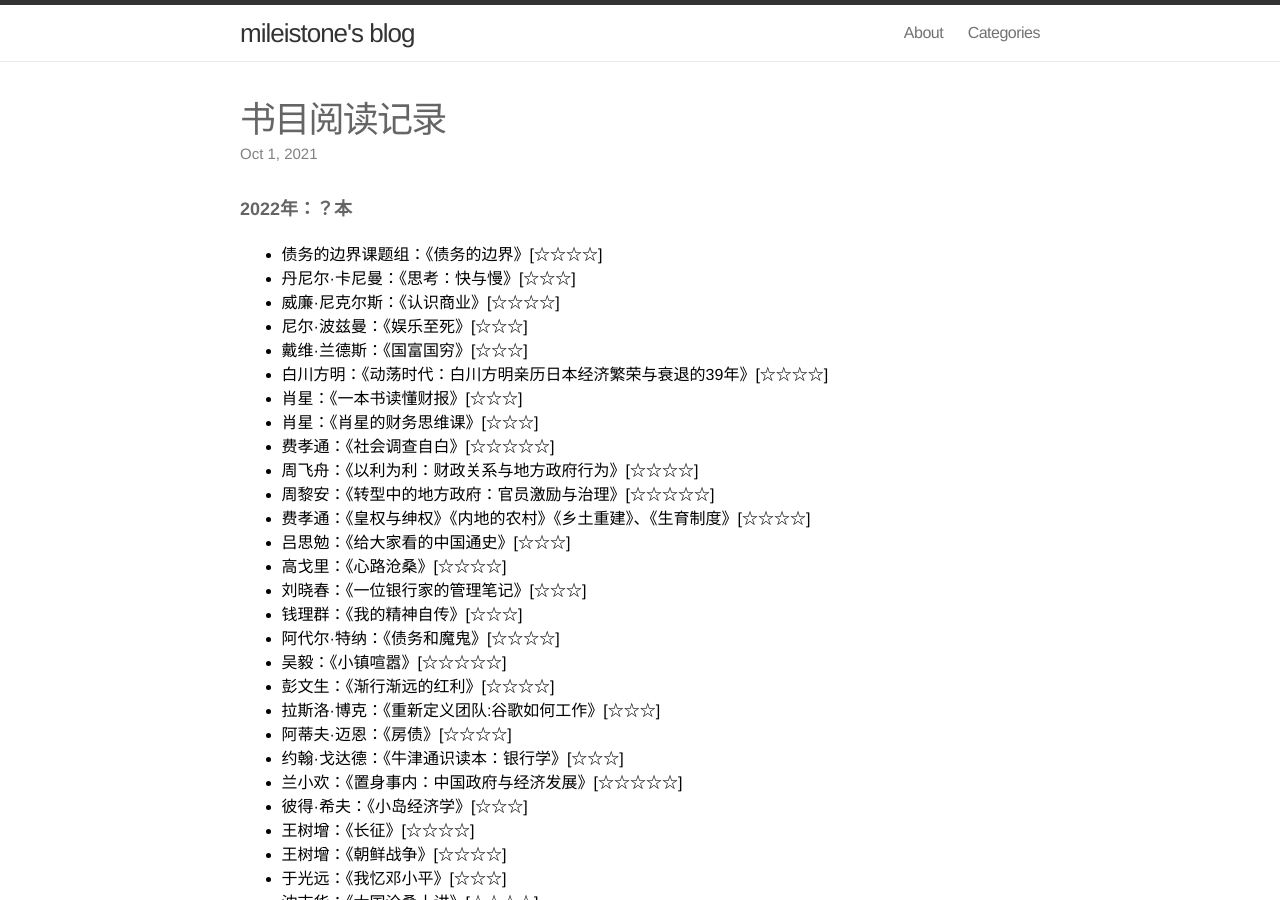
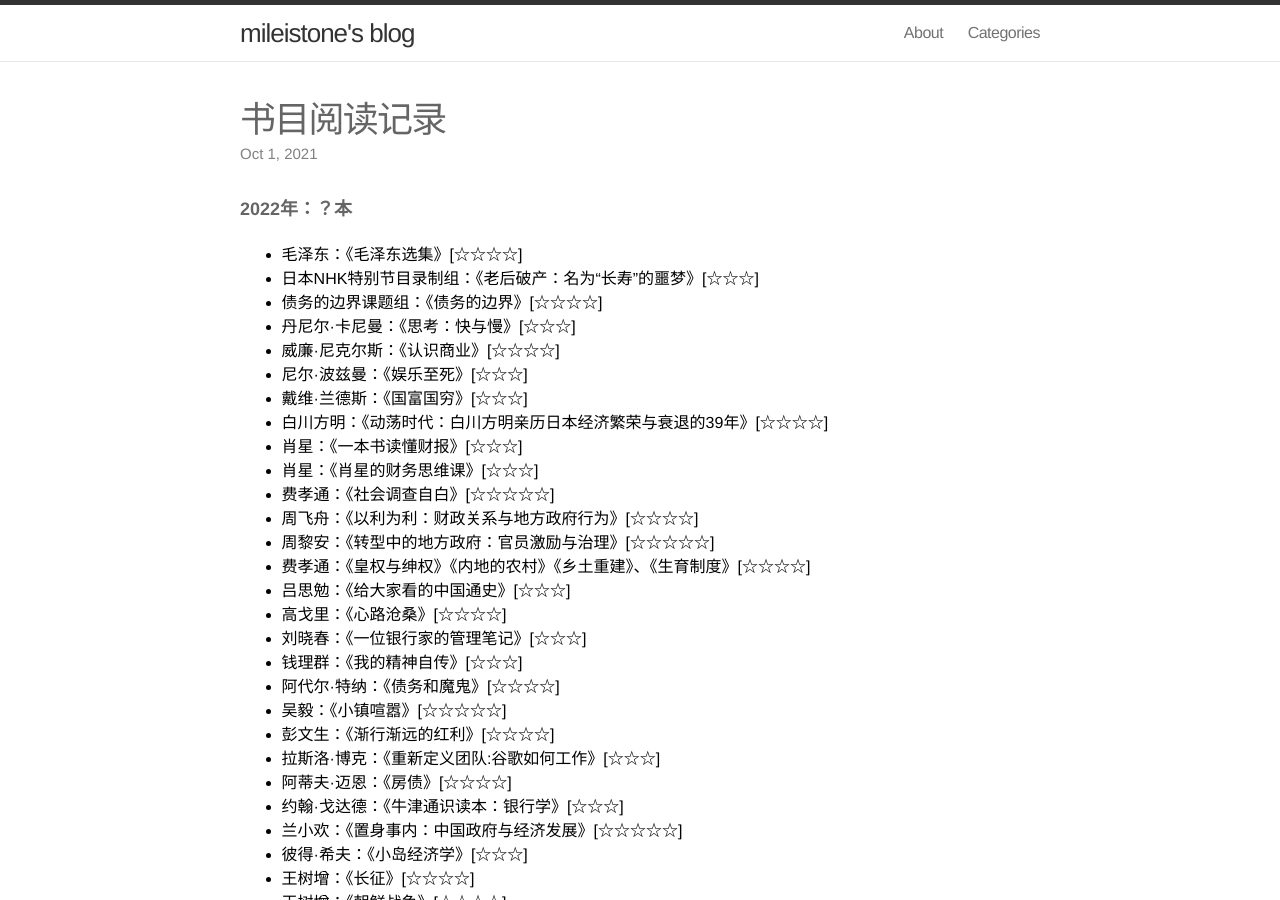
Before and after one commit to mileistone/mileistone.github.io, a Jekyll site: the page built from _posts/2021-10-01-books.md, in a window 1280 px wide and 900 px high. Built offline with Jekyll 4.4.1, drawn with Linux system fonts in a browser that asks for light colours.

Commit message:
Update 2021-10-01-books.md

```diff
--- a/_posts/2021-10-01-books.md
+++ b/_posts/2021-10-01-books.md
@@ -8,6 +8,8 @@ date: 2021-10-01 22:00:00
 ---
 
 ##### 2022年：？本
+- 毛泽东：《毛泽东选集》[☆☆☆☆]
+- 日本NHK特别节目录制组：《老后破产：名为“长寿”的噩梦》[☆☆☆]
 - 债务的边界课题组：《债务的边界》[☆☆☆☆]
 - 丹尼尔·卡尼曼：《思考：快与慢》[☆☆☆]
 - 威廉·尼克尔斯：《认识商业》[☆☆☆☆]
```
